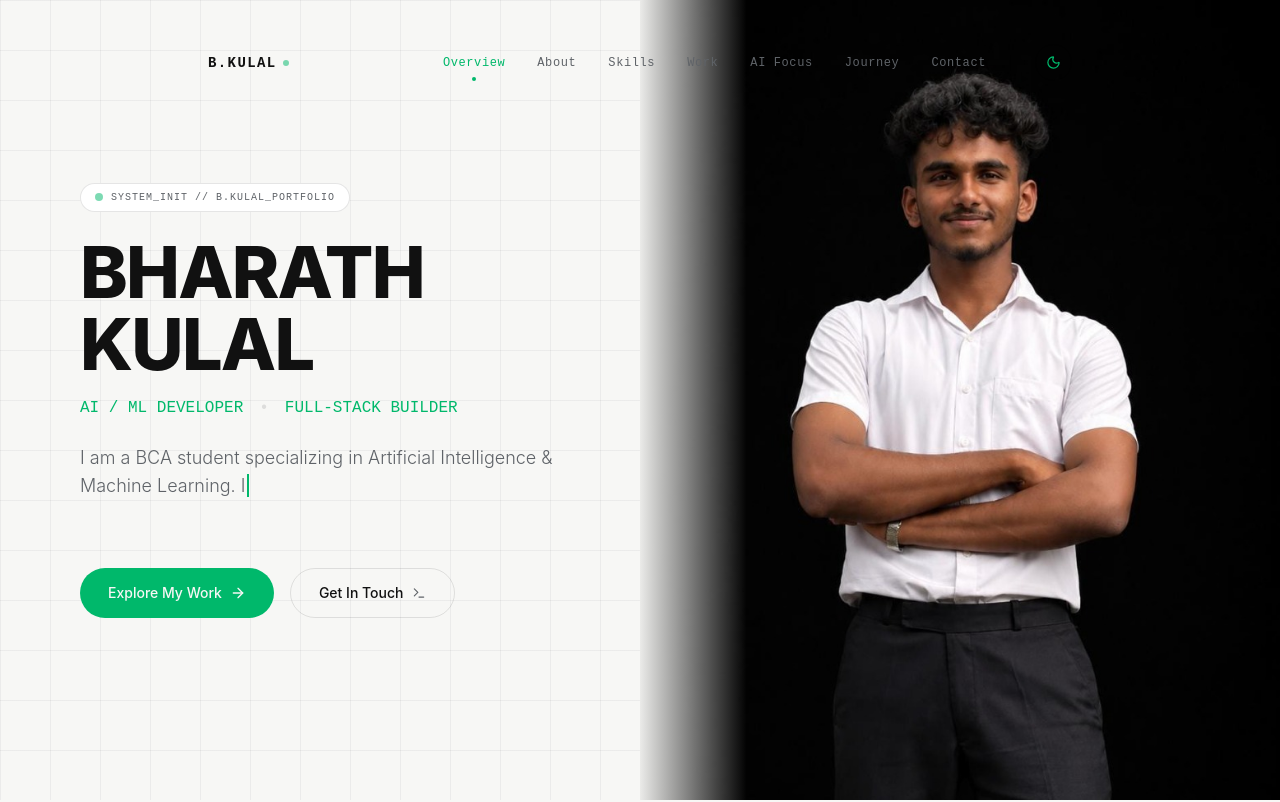
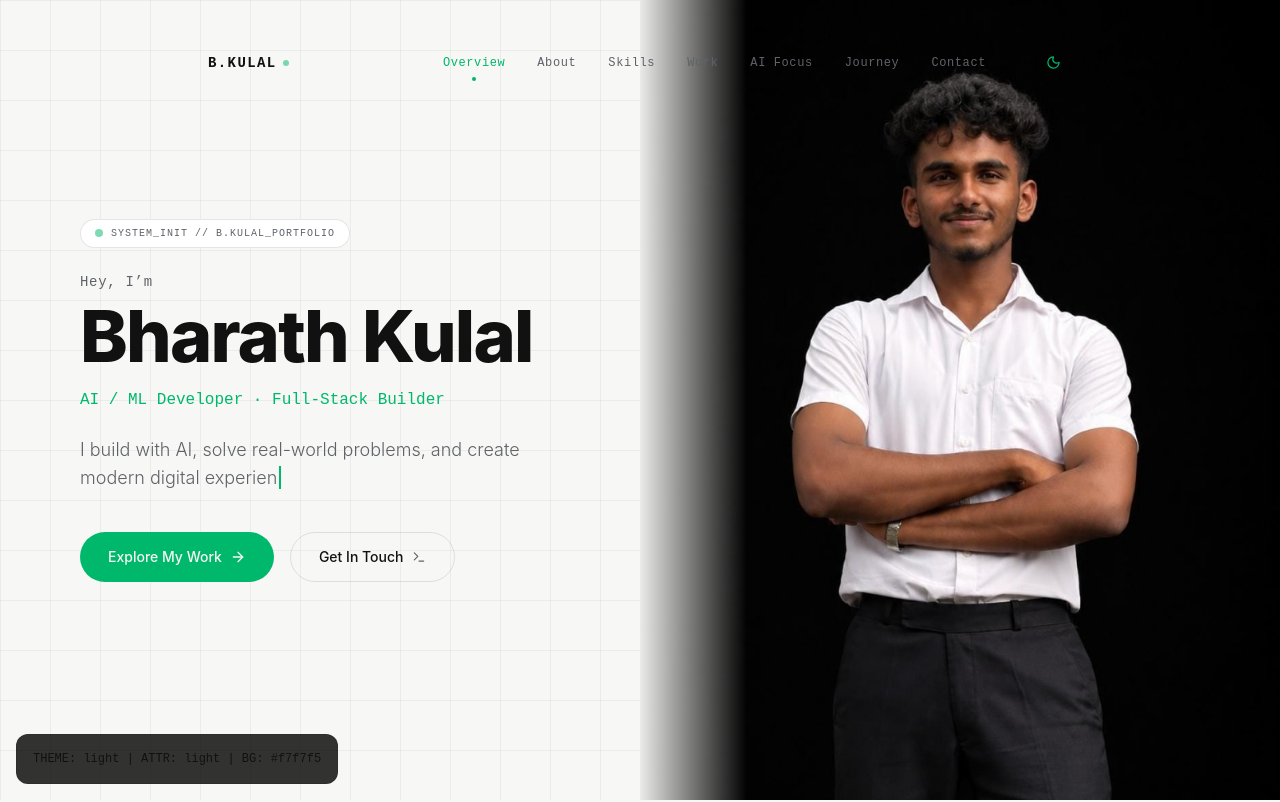
Before and after one commit to Bharathkulal/portfolio, a React (Vite) app: page / in a window 1280 px wide. Shown: the top 802 px of the page. Built offline with nearby package versions, Linux system fonts and the light colour scheme.

Commit message:
added white toggle

```diff
--- a/src/App.jsx
+++ b/src/App.jsx
@@ -12,13 +12,33 @@ import Certifications from './components/Certifications';
 import Contact from './components/Contact';
 import SectionReveal from './components/SectionReveal';
 import { projectsData } from './data/portfolioData';
-import { ThemeProvider } from './context/ThemeContext';
+import { ThemeProvider, useTheme } from './context/ThemeContext';
+
+function ThemeDebug() {
+  const { theme } = useTheme();
+  const [bgVal, setBgVal] = React.useState('');
+
+  React.useEffect(() => {
+    // Read computed value after DOM updates
+    const timer = setTimeout(() => {
+      setBgVal(getComputedStyle(document.documentElement).getPropertyValue('--bg'));
+    }, 100);
+    return () => clearTimeout(timer);
+  }, [theme]);
+
+  return (
+    <div className="fixed bottom-4 left-4 bg-black/80 border border-brand-border text-brand-textPrimary p-4 rounded-xl z-50 text-xs font-mono">
+      THEME: {theme} | ATTR: {document.documentElement.getAttribute('data-theme')} | BG: {bgVal}
+    </div>
+  );
+}
 
 export default function App() {
   const [selectedProject, setSelectedProject] = useState(null);
 
   return (
     <ThemeProvider>
+      <ThemeDebug />
       <div className="relative min-h-screen bg-brand-bg text-brand-textPrimary font-sans selection:bg-brand-accent selection:text-brand-bg overflow-x-hidden">
         {/* Background Decorative Tech Outlines */}
         <div className="fixed inset-0 opacity-[0.02] tech-grid-bg pointer-events-none -z-10" />
--- a/src/components/Hero.jsx
+++ b/src/components/Hero.jsx
@@ -60,25 +60,31 @@ export default function Hero() {
             <span className="font-mono text-[10px] tracking-widest text-brand-textSecondary uppercase">SYSTEM_INIT // B.KULAL_PORTFOLIO</span>
           </motion.div>
 
+          {/* Small intro text */}
+          <motion.p
+            variants={itemVariants}
+            className="font-mono text-xs md:text-sm text-brand-textSecondary mb-2 tracking-wider"
+          >
+            Hey, I’m
+          </motion.p>
+
           {/* Name & Titles */}
           <motion.h1
             variants={itemVariants}
             className="font-sans text-5xl md:text-7xl font-extrabold tracking-tight text-brand-textPrimary mb-4"
           >
-            BHARATH KULAL
+            Bharath Kulal
           </motion.h1>
 
           <motion.div
             variants={itemVariants}
-            className="flex flex-wrap items-center gap-x-4 gap-y-2 mb-6 font-mono text-sm md:text-base text-brand-accent font-medium"
+            className="font-mono text-sm md:text-base text-brand-accent font-medium mb-6"
           >
-            <span>AI / ML DEVELOPER</span>
-            <span className="text-brand-border">•</span>
-            <span className="text-brand-blue">FULL-STACK BUILDER</span>
+            AI / ML Developer · Full-Stack Builder
           </motion.div>
 
           <TypingText
-            text="I am a BCA student specializing in Artificial Intelligence & Machine Learning. I learn technology by engineering real systems to solve real-world problems."
+            text="I build with AI, solve real-world problems, and create modern digital experiences."
             className="text-base md:text-lg text-brand-textSecondary max-w-xl mb-10 font-light"
           />
 
--- a/src/index.css
+++ b/src/index.css
@@ -2,8 +2,23 @@
 @tailwind components;
 @tailwind utilities;
 
-/* Default Dark Theme variables */
+/* Default Light Theme variables (Premium white editorial style) */
 :root {
+  --bg: #f7f7f5;
+  --surface: #ffffff;
+  --surface-2: #f1f2f0;
+  --text: #111111;
+  --muted: #5f6368;
+  --border: rgba(0, 0, 0, 0.10);
+  --grid: rgba(0, 0, 0, 0.05);
+  --shadow: rgba(0, 0, 0, 0.08);
+  --accent: #00b86b;
+  --grid-opacity: 0.05;
+}
+
+/* Dark Theme overrides when data-theme is dark */
+:root[data-theme="dark"],
+[data-theme="dark"] {
   --bg: #08090a;
   --surface: #101214;
   --surface-2: #151719;
@@ -14,21 +29,6 @@
   --shadow: rgba(0, 0, 0, 0.30);
   --accent: #00ff88;
   --grid-opacity: 0.25;
-}
-
-/* Premium Light Theme variables */
-:root[data-theme="light"],
-[data-theme="light"] {
-  --bg: #f7f7f5;
-  --surface: #ffffff;
-  --surface-2: #f1f2f0;
-  --text: #111111;
-  --muted: #5f6368;
-  --border: rgba(0, 0, 0, 0.10);
-  --grid: rgba(0, 0, 0, 0.05);
-  --shadow: rgba(0, 0, 0, 0.08);
-  --accent: #00b86b;
-  --grid-opacity: 0.05;
 }
 
 @layer base {
```
